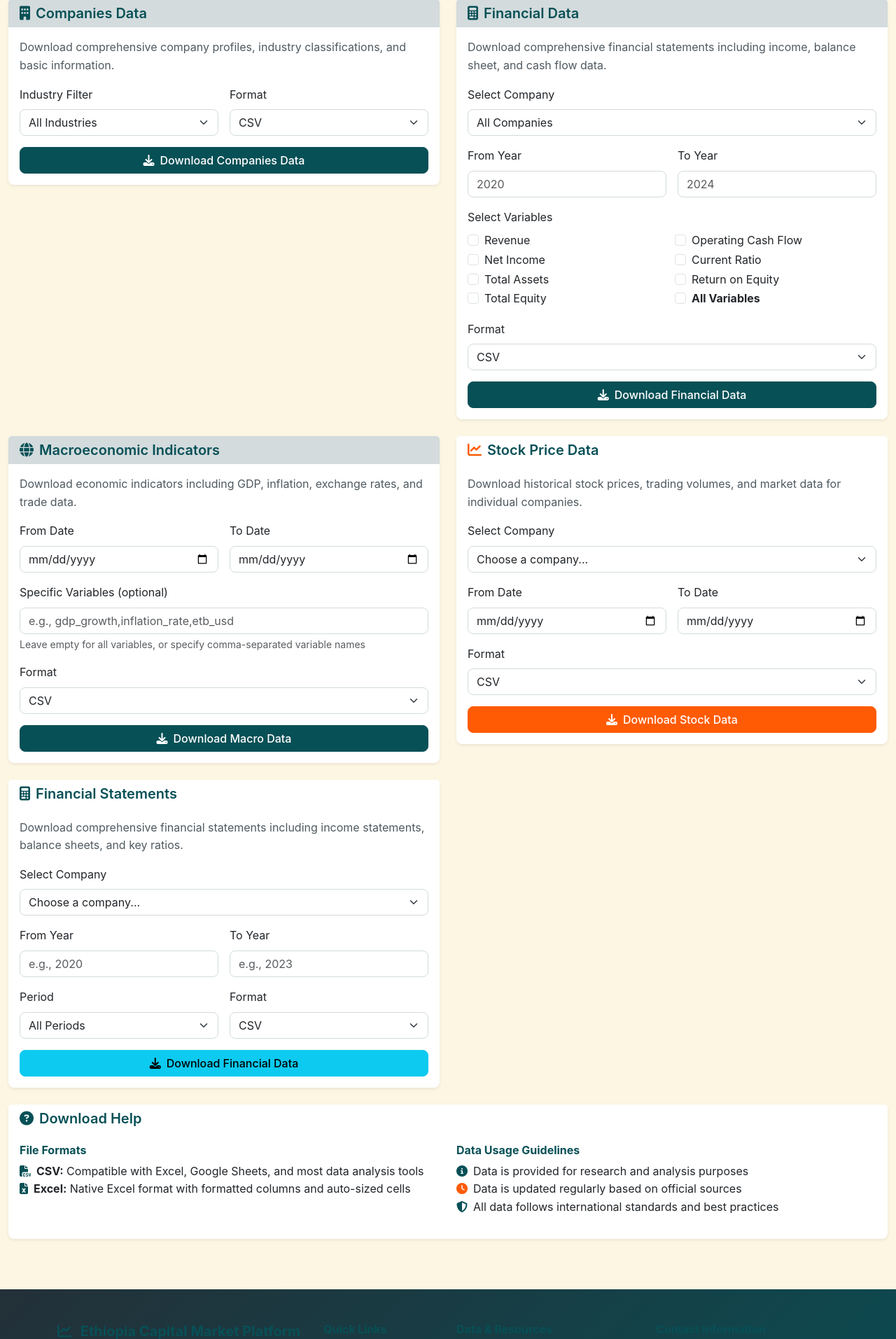
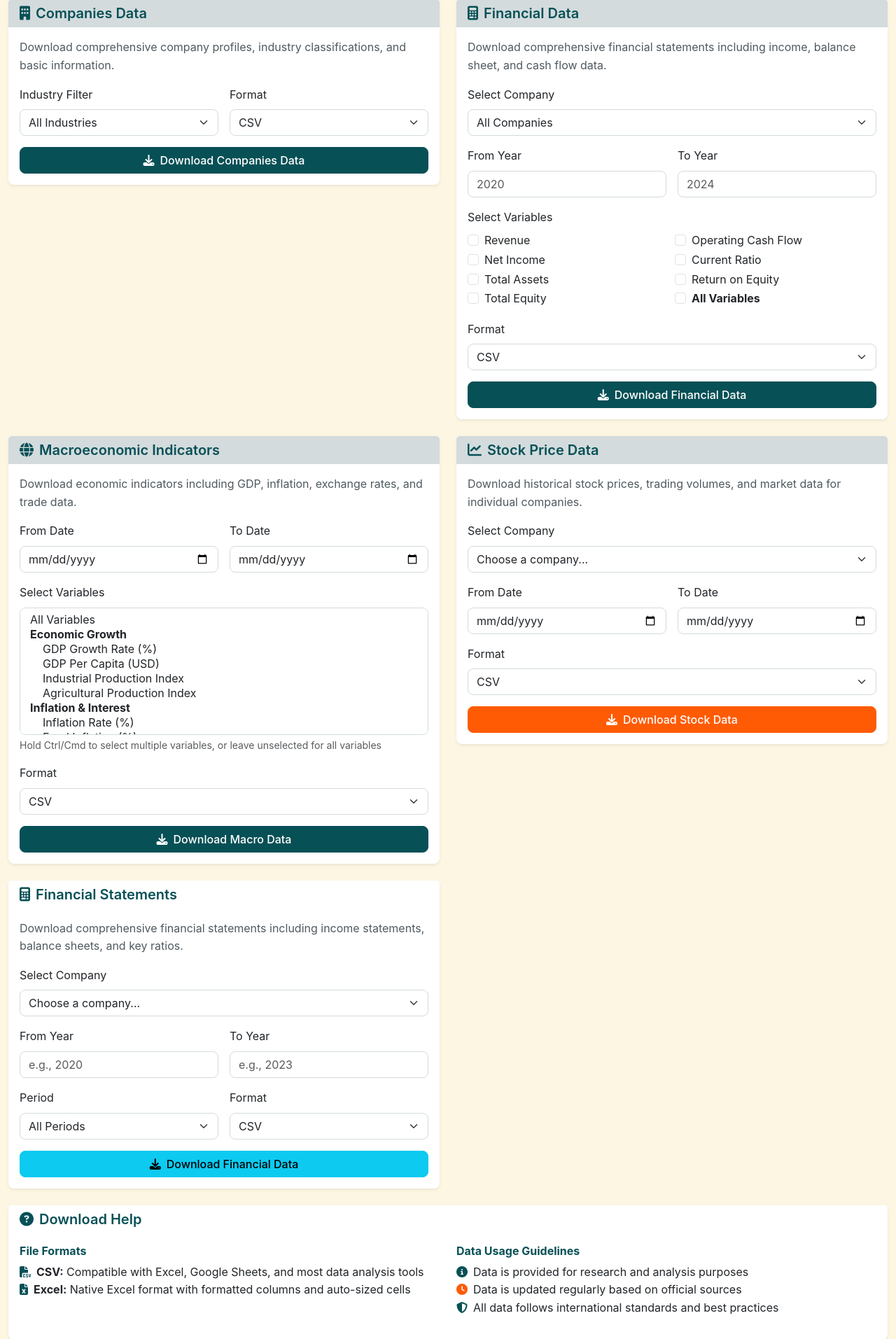
Before and after one commit to abela-21/ethiopia-financial-data, a Flask app: page /downloads in a window 1280 px wide. Shown: the part 451-2364 px from the top of the page at 70% size. Run offline with Flask 3, Linux system fonts and the light colour scheme; data that the repository does not hold is empty; some libraries are stand-ins or nearby versions.

Commit message:
Improve data download options and user experience for macro indicators
Implements multi-select dropdown for macro variables and updates download to use downloadFile function in downloads.js, and adds more variables options in downloads.html.

Replit-Commit-Author: Agent
Replit-Commit-Session-Id: d90c0c0e-a632-408f-8798-0d23c952e810
Replit-Commit-Screenshot-Url: https://storage.googleapis.com/screenshot-production-us-central1/2f368adc-7e52-4124-b315-06ff67783e08/d8cab508-310c-45a7-bdd2-7234b29e3145.jpg

```diff
--- a/static/js/downloads.js
+++ b/static/js/downloads.js
@@ -57,7 +57,7 @@ function downloadCompanies(event) {
     }
 
     const url = `/api/download/companies?${params.toString()}`;
-    window.open(url, '_blank');
+    downloadFile(url, 'companies');
 }
 
 function downloadMacro(event) {
@@ -67,12 +67,25 @@ function downloadMacro(event) {
     const formData = new FormData(form);
     const params = new URLSearchParams();
 
+    // Handle basic form fields
     for (const [key, value] of formData.entries()) {
-        if (value) params.append(key, value);
+        if (value && key !== 'variables') {
+            params.append(key, value);
+        }
+    }
+
+    // Handle variable selection from multi-select dropdown
+    const variableSelect = document.getElementById('macroVariables');
+    const selectedVariables = Array.from(variableSelect.selectedOptions)
+        .map(option => option.value)
+        .filter(value => value !== ''); // Remove empty "All Variables" option
+
+    if (selectedVariables.length > 0) {
+        params.append('variables', selectedVariables.join(','));
     }
 
     const url = `/api/download/macro_indicators?${params.toString()}`;
-    window.open(url, '_blank');
+    downloadFile(url, 'macro_indicators');
 }
 
 function downloadFinancials(event) {
--- a/templates/downloads.html
+++ b/templates/downloads.html
@@ -217,10 +217,54 @@
                                 </div>
 
                                 <div class="mb-3">
-                                    <label for="macroVariables" class="form-label">Specific Variables (optional)</label>
-                                    <input type="text" class="form-control" id="macroVariables" name="variables"
-                                           placeholder="e.g., gdp_growth,inflation_rate,etb_usd">
-                                    <div class="form-text">Leave empty for all variables, or specify comma-separated variable names</div>
+                                    <label for="macroVariables" class="form-label">Select Variables</label>
+                                    <select class="form-select" id="macroVariables" name="variables" multiple size="8">
+                                        <option value="">All Variables</option>
+                                        <optgroup label="Economic Growth">
+                                            <option value="gdp_growth">GDP Growth Rate (%)</option>
+                                            <option value="gdp_per_capita">GDP Per Capita (USD)</option>
+                                            <option value="industrial_production">Industrial Production Index</option>
+                                            <option value="agricultural_production">Agricultural Production Index</option>
+                                        </optgroup>
+                                        <optgroup label="Inflation & Interest">
+                                            <option value="inflation_rate">Inflation Rate (%)</option>
+                                            <option value="food_inflation">Food Inflation (%)</option>
+                                            <option value="interest_rate">Interest Rate (%)</option>
+                                        </optgroup>
+                                        <optgroup label="Trade & External">
+                                            <option value="exports">Exports (Million USD)</option>
+                                            <option value="imports">Imports (Million USD)</option>
+                                            <option value="trade_balance">Trade Balance (Million USD)</option>
+                                            <option value="current_account_balance">Current Account Balance (Million USD)</option>
+                                            <option value="fdi_inflow">FDI Inflow (Million USD)</option>
+                                            <option value="remittances">Remittances (Million USD)</option>
+                                        </optgroup>
+                                        <optgroup label="Exchange Rates">
+                                            <option value="etb_usd">ETB/USD Exchange Rate</option>
+                                            <option value="etb_eur">ETB/EUR Exchange Rate</option>
+                                            <option value="etb_gbp">ETB/GBP Exchange Rate</option>
+                                            <option value="etb_jpy">ETB/JPY Exchange Rate</option>
+                                            <option value="etb_cny">ETB/CNY Exchange Rate</option>
+                                        </optgroup>
+                                        <optgroup label="Government Finance">
+                                            <option value="govt_revenue">Government Revenue (Billion ETB)</option>
+                                            <option value="govt_expenditure">Government Expenditure (Billion ETB)</option>
+                                            <option value="budget_deficit">Budget Deficit (Billion ETB)</option>
+                                            <option value="govt_debt">Government Debt (Billion ETB)</option>
+                                        </optgroup>
+                                        <optgroup label="Banking & Finance">
+                                            <option value="total_deposits">Total Bank Deposits (Billion ETB)</option>
+                                            <option value="total_loans">Total Bank Loans (Billion ETB)</option>
+                                            <option value="money_supply_m2">Money Supply M2 (Billion ETB)</option>
+                                            <option value="private_sector_credit">Private Sector Credit (Billion ETB)</option>
+                                        </optgroup>
+                                        <optgroup label="Commodity Prices">
+                                            <option value="coffee_price">Coffee Price (USD/kg)</option>
+                                            <option value="gold_price">Gold Price (USD/oz)</option>
+                                            <option value="oil_price">Oil Price (USD/barrel)</option>
+                                        </optgroup>
+                                    </select>
+                                    <div class="form-text">Hold Ctrl/Cmd to select multiple variables, or leave unselected for all variables</div>
                                 </div>
 
                                 <div class="mb-3">
@@ -242,9 +286,9 @@
                 <!-- Stock Price Data -->
                 <div class="col-lg-6 mb-4">
                     <div class="card border-0 shadow-sm">
-                        <div class="card-header bg-white border-0">
-                            <h5 class="card-title mb-0">
-                                <i class="fas fa-chart-line text-warning me-2"></i>Stock Price Data
+                        <div class="card-header bg-light-silver border-0">
+                            <h5 class="card-title mb-0 text-midnight-green">
+                                <i class="fas fa-chart-line me-2"></i>Stock Price Data
                             </h5>
                         </div>
                         <div class="card-body">
```
